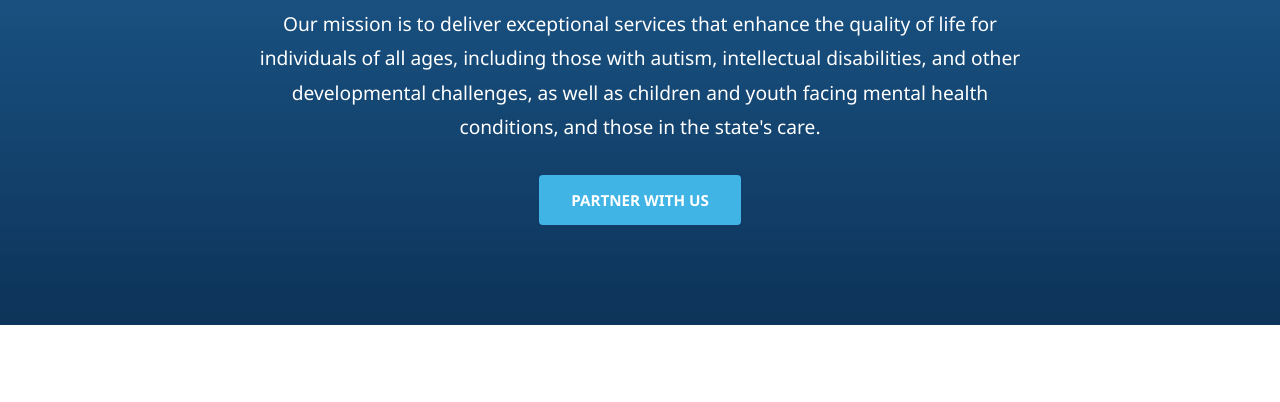
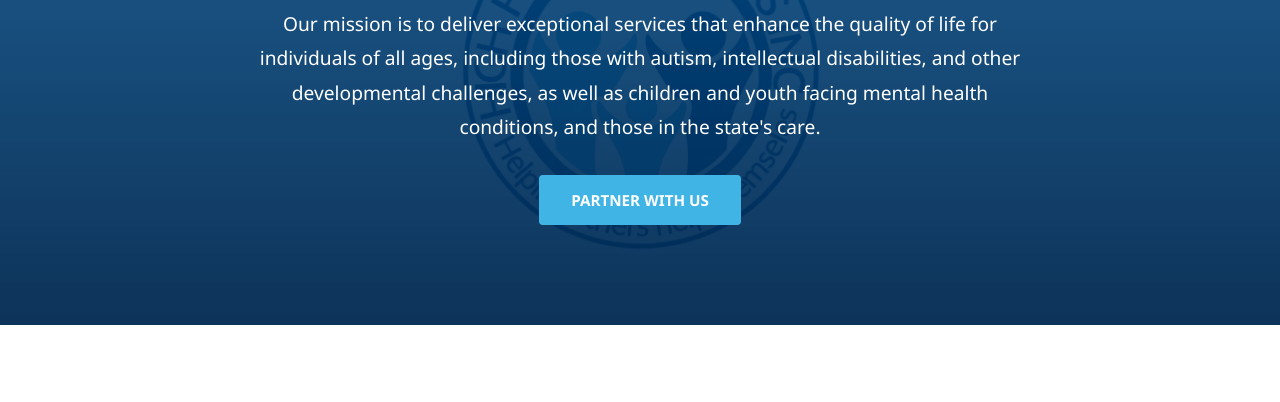
Before and after one commit to mleilua1/highhopesservices, a plain HTML site: page index.html in a window 1280 px wide. Shown: the part 265-667 px from the top of the page. Drawn offline with Linux system fonts and the light colour scheme.

Commit message:
Update style.css

```diff
--- a/style.css
+++ b/style.css
@@ -70,7 +70,7 @@ body {
 
 /* Impactful Hero Area */
 .hero {
-    background: linear-gradient(rgba(0, 75, 135, 0.88), rgba(0, 40, 80, 0.95)), url('HHS Logo.jpg') no-repeat center/contain;
+    background: linear-gradient(rgba(0, 75, 135, 0.88), rgba(0, 40, 80, 0.95)), url('HHS Logo.png') no-repeat center/contain;
     color: var(--white);
     padding: 100px 10%;
     text-align: center;
```
